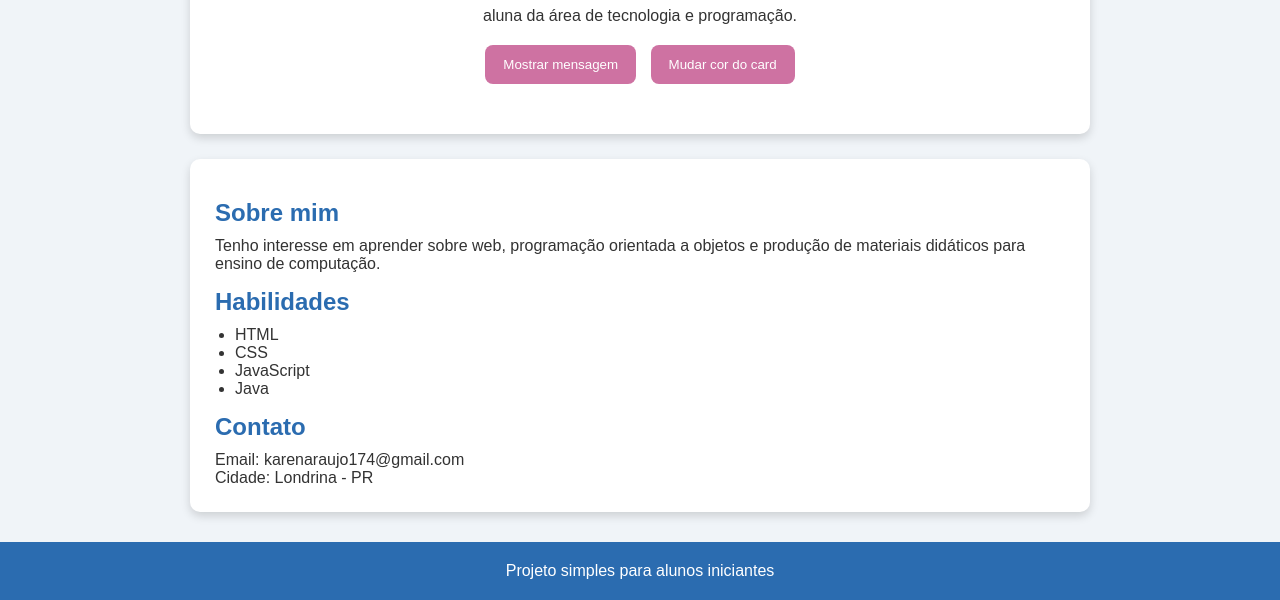
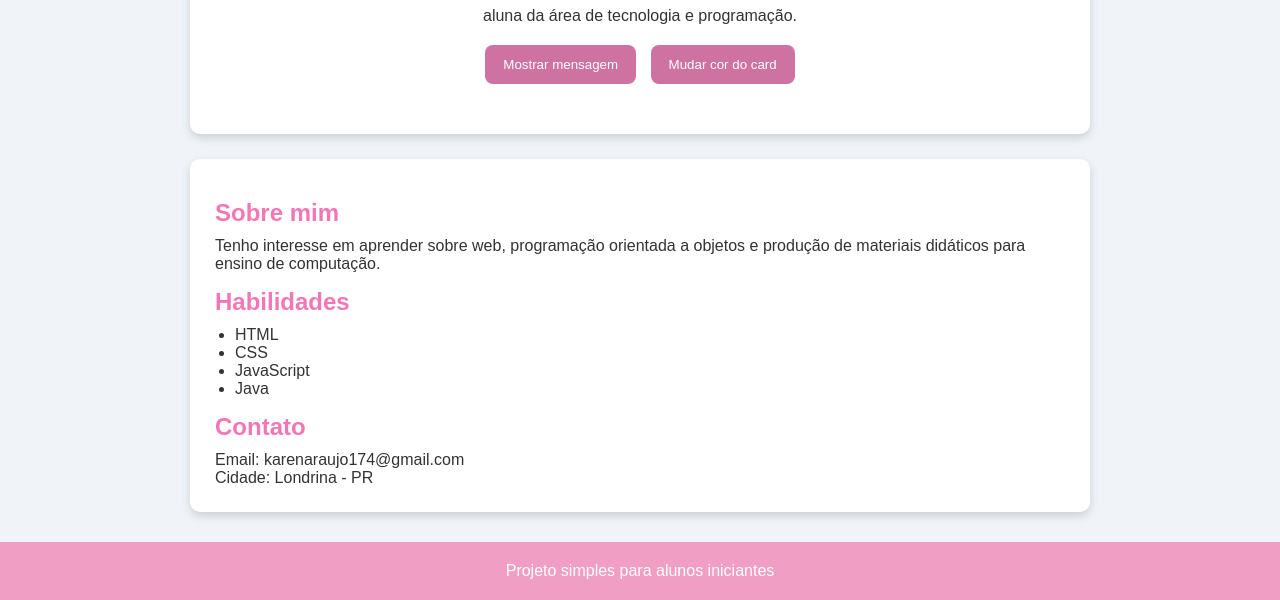
Before and after one commit to kareeenaraujoo/primeira-pagina, a plain HTML site: page index.html in a window 1280 px wide. Shown: the part 239-839 px from the top of the page. Drawn offline with Linux system fonts and the light colour scheme.

Commit message:
style.css

```diff
--- a/style.css
+++ b/style.css
@@ -71,7 +71,7 @@ button {
 
 /* efeito aplicado quando o mouse passa sobre o botão */
 button:hover {
-    background-color: #1e4e8c; /* escurece a cor do botão ao passar o mouse */
+    background-color: #ea037b; /* escurece a cor do botão ao passar o mouse */
     transform: scale(1.05); /* aumenta levemente o tamanho do botão */
 }
 
@@ -94,7 +94,7 @@ button:hover {
 .informacoes h2 {
     margin-top: 15px; /* adiciona espaço acima do subtítulo */
     margin-bottom: 10px; /* adiciona espaço abaixo do subtítulo */
-    color: #2b6cb0; /* define cor azul para os subtítulos */
+    color: #f277b4; /* define cor azul para os subtítulos */
 }
 
 /* estiliza a lista da seção de informações */
@@ -106,7 +106,7 @@ button:hover {
 /* estiliza o rodapé */
 footer {
     text-align: center; /* centraliza o texto do rodapé */
-    background-color: #2b6cb0; /* define a cor de fundo do rodapé */
+    background-color: #f09ec3; /* define a cor de fundo do rodapé */
     color: white; /* define a cor do texto do rodapé */
     padding: 20px; /* adiciona espaçamento interno */
     margin-top: 30px; /* adiciona espaço acima do rodapé */
```
